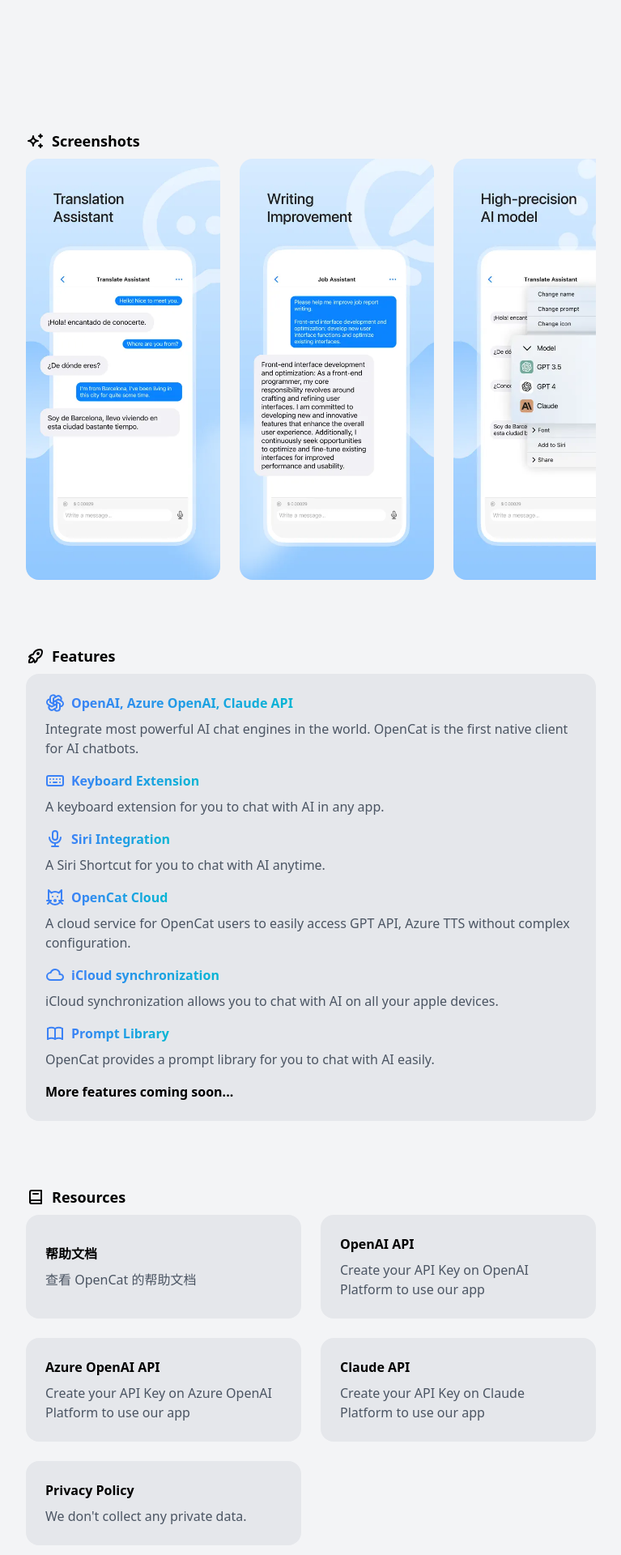
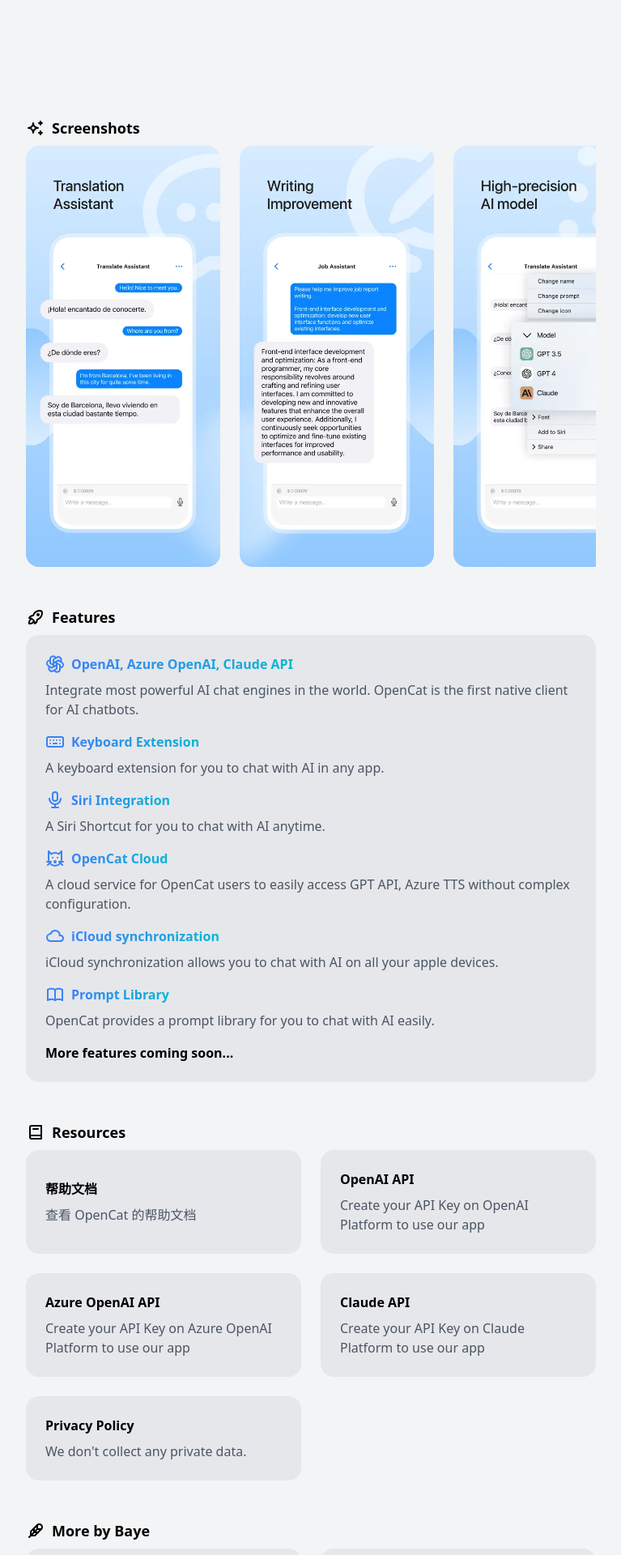
Before and after one commit to waylybaye/opencat.app, a Next.js app: page / in a window 1280 px wide. Shown: the part 680-2600 px from the top of the page at 81% size, without its empty margins (256-1023 px from the left). Built offline with nearby package versions, Linux system fonts and the light colour scheme.

Commit message:
refactor: adjust space in layout

```diff
--- a/components/Footer.jsx
+++ b/components/Footer.jsx
@@ -2,7 +2,7 @@
 
 export const Footer = () => {
   return (
-    <footer className="flex justify-center items-center w-full p-6 border-t border-gray-300 dark:border-gray-600 text-gray-600 dark:text-gray-400">
+    <footer className="flex justify-center items-center w-full p-6 mt-6 border-t border-gray-300 dark:border-gray-600 text-gray-600 dark:text-gray-400">
         <div>Copyright © 2023 Baye.</div>
     </footer>
   );
--- a/pages/index.jsx
+++ b/pages/index.jsx
@@ -14,7 +14,7 @@
         <link rel="icon" href="/favicon.ico" />
       </Head>
 
-      <main className="min-h-[calc(100vh-4.5rem)] px-8 flex flex-col justify-center gap-10 items-center md:max-w-3xl m-auto">
+      <main className="min-h-[calc(100vh-4.5rem)] px-8 flex flex-col justify-center gap-10 items-center md:max-w-3xl mx-auto">
         <div className='group flex gap-4 justify-center items-center'>
           <Image src="/img/opencat.png" alt='OpenCat' width={128} height={128} className="w-32 h-32" priority/>
           <div className='hidden group-hover:flex flex-col gap-4 items-start'>
@@ -73,7 +73,7 @@
         </a>
       </main>
 
-      <div className='px-8 py-10 md:max-w-3xl m-auto flex flex-col gap-2'>
+      <div className='px-8 py-6 md:max-w-3xl mx-auto flex flex-col gap-2'>
         <div className='flex items-center gap-2'>
           <IconSparkles />
           <h2 id='Screenshots' className='text-lg font-bold'>Screenshots</h2>
@@ -97,7 +97,7 @@
         </div>
       </div>
 
-      <div className='px-8 py-10 md:max-w-3xl m-auto flex flex-col gap-2'>
+      <div className='px-8 py-6 md:max-w-3xl mx-auto flex flex-col gap-2'>
         <div className='flex items-center gap-2'>
           <IconRocket />
           <h2 id='Features' className='text-lg font-bold'>Features</h2>
@@ -119,7 +119,7 @@
         </div>
       </div>
 
-      <aside className='px-8 py-10 md:max-w-3xl m-auto flex flex-col gap-2'>
+      <aside className='px-8 py-6 md:max-w-3xl m-auto flex flex-col gap-2'>
         <div className='flex items-center gap-2'>
           <IconBook2 />
           <h2 id='Resources' className='text-lg font-bold'>Resources</h2>
@@ -138,7 +138,7 @@
         </div>
       </aside>
 
-      <div className='px-8 py-10 md:max-w-3xl m-auto flex flex-col gap-2'>
+      <div className='px-8 py-6 md:max-w-3xl m-auto flex flex-col gap-2'>
         <div className='flex items-center gap-2'>
           <IconFeather />
           <h2 id='Baye' className='text-lg font-bold'>More by Baye</h2>
```
